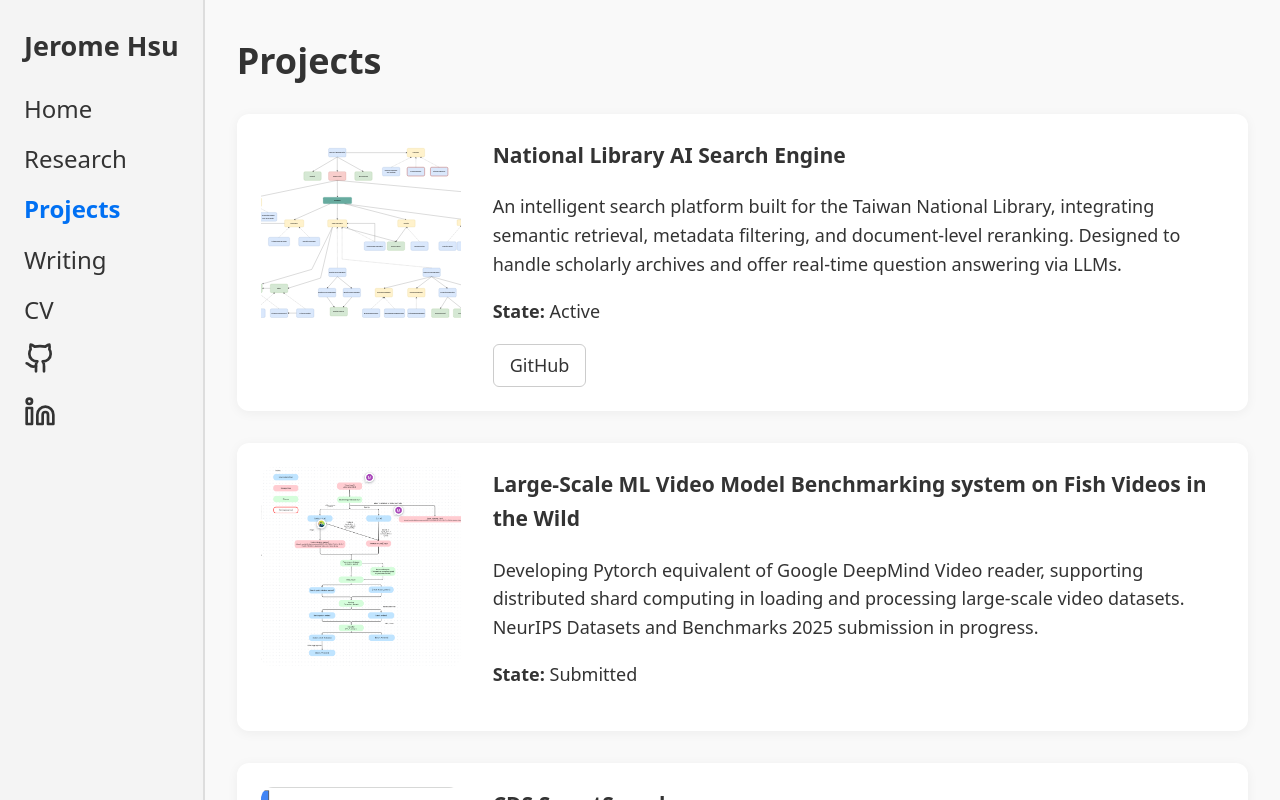
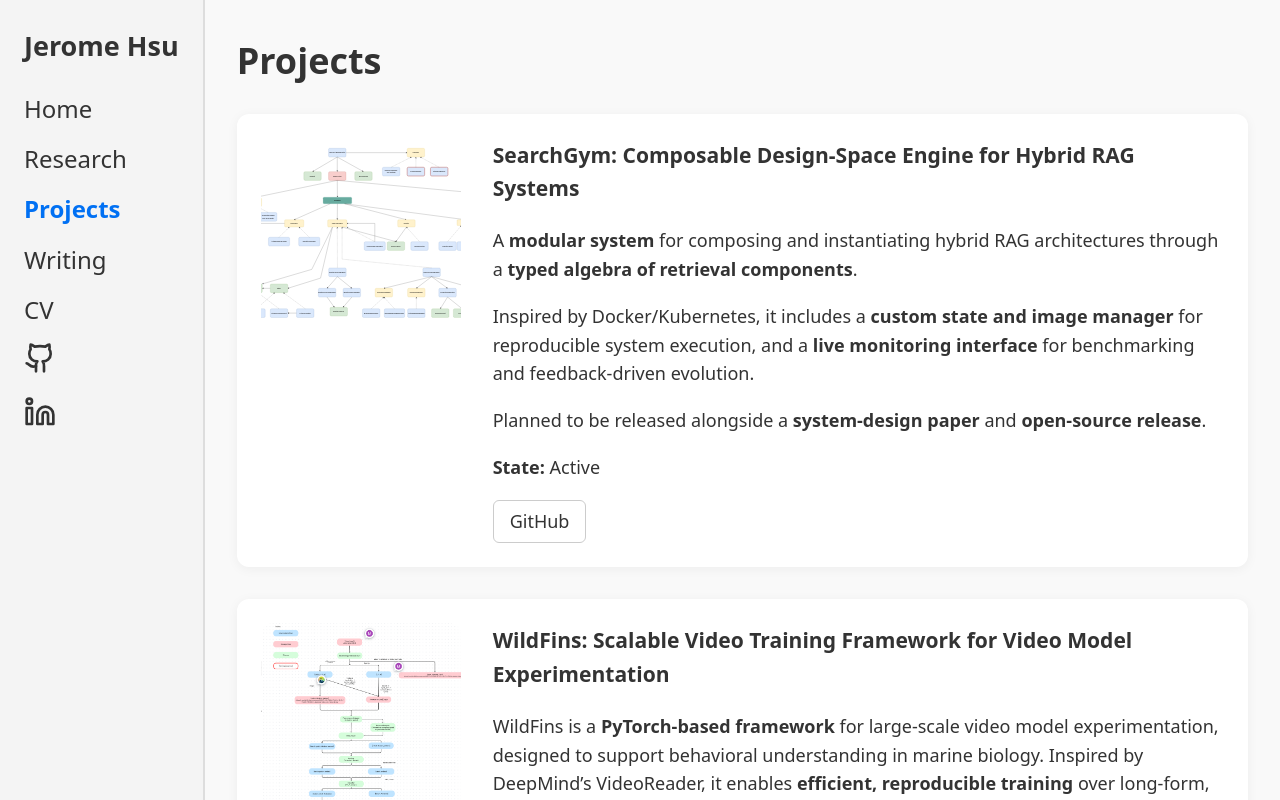
Before and after one commit to JeromeTH/jerome-tzehou-hsu, a React (Vite) app: page /jerome-tzehou-hsu/projects in a window 1280 px wide. Built offline with nearby package versions, Linux system fonts and the light colour scheme.

Commit message:
updated after summer 2025

```diff
--- a/src/components/ProjectCard.tsx
+++ b/src/components/ProjectCard.tsx
@@ -1,10 +1,11 @@
 // ProjectCard.tsx
 import BaseCard from './BaseCard'
+import type { ReactNode } from 'react';
 
 interface ProjectCardProps {
   image: string
   title: string
-  description: string
+  description: ReactNode
   state: string
   githubLink?: string | null
   demoLink?: string | null
--- a/src/pages/Projects.tsx
+++ b/src/pages/Projects.tsx
@@ -9,31 +9,56 @@ export default function Projects() {
   return (
     <div>
       <h1>Projects</h1>
+
       <ProjectCard
         image={taihu}
-        title="National Library AI Search Engine"
-        description="An intelligent search platform built for the Taiwan National Library, integrating semantic retrieval, metadata filtering, and document-level reranking. Designed to handle scholarly archives and offer real-time question answering via LLMs."
+        title="SearchGym: Composable Design-Space Engine for Hybrid RAG Systems"
+        description={
+          <>
+            <p>
+              A <strong>modular system</strong> for composing and instantiating hybrid RAG architectures through a <strong>typed algebra of retrieval components</strong>.
+            </p>
+            <p>
+              Inspired by Docker/Kubernetes, it includes a <strong>custom state and image manager</strong> for reproducible system execution, and a <strong>live monitoring interface</strong> for benchmarking and feedback-driven evolution.
+            </p>
+            <p>
+              Planned to be released alongside a <strong>system-design paper</strong> and <strong>open-source release</strong>.
+            </p>
+          </>
+        }
         state="Active"
         githubLink="https://github.com/NCL-TAIHU/RAG"
         demoLink={null}
       />
 
-    <ProjectCard
+      <ProjectCard
         image={wildfin}
-        title="Large-Scale ML Video Model Benchmarking system on Fish Videos in the Wild "
-        description="Developing Pytorch equivalent of Google DeepMind Video reader, supporting distributed shard computing in loading and processing large-scale video datasets.
-        NeurIPS Datasets and Benchmarks 2025 submission in progress."
+        title="WildFins: Scalable Video Training Framework for Video Model Experimentation"
+        description={
+          <>
+            <p>
+              WildFins is a <strong>PyTorch-based framework</strong> for large-scale video model experimentation, designed to support behavioral understanding in marine biology. Inspired by DeepMind’s VideoReader, it enables <strong>efficient, reproducible training</strong> over long-form, multi-part videos with minimal overhead.
+            </p>
+            <ul className="list-disc pl-6 my-2">
+              <li><strong>Clean separation</strong> between model, data, and evaluation configuration</li>
+              <li><strong>Full reproducibility</strong> of training runs</li>
+              <li><strong>Seamless scaling</strong> to multi-GPU setups and long video sequences</li>
+            </ul>
+            <p>
+              This framework powered the creation and benchmarking of a <strong>new in-situ animal behavior dataset</strong> for <strong>NeurIPS 2025</strong> (Datasets and Benchmarks track, under review).
+            </p>
+          </>
+        }
         state="Submitted"
         githubLink={null}
         demoLink={null}
       />
 
-
       <ProjectCard
         image={smartsearch}
         title="CDS SmartSearch"
         description="Project lead in the development of a smart search engine for Cornell Data Science Project Team.
-        Systems aims to help current and prospective members understand the team's historical codebases.
+        System aims to help current and prospective members understand the team's historical codebases.
         It performs a context-aware traversal of the codebase, deconstructs the code using abstract syntax trees,
         and embeds the code into a vector database for semantic search."
         state="Paused"
@@ -41,22 +66,20 @@ export default function Projects() {
         demoLink={null}
       />
 
-        <ProjectCard
+      <ProjectCard
         image={critter}
         title="Critter World Evolution Simulator"
         description="Class project of CS 2112: Honors Object-Oriented Programming. Built the parser and interpreter of a custom critter behavior language in Java,
-        Multithreaded simluator and GUI using the MVC design pattern and JavaFX. Received A+ grade and highest project score in the honors Cornell CS cohort."
+        multithreaded simulator and GUI using the MVC design pattern and JavaFX. Received <strong>A+ grade</strong> and <strong>highest project score</strong> in the honors Cornell CS cohort."
         state="Completed. Unable to show code due to Cornell's academic integrity policy."
         githubLink={null}
         demoLink={null}
       />
 
-
-
       <ProjectCard
         image={pltv}
         title="Lifetime Value Prediction for Mobile Advertising"
-        description="Independently developed lifetime value prediction feature for mobile advertising startup Bubbleye. Utilized advanced machine learning techniques to predict user lifetime value, enhancing ad targeting and campaign effectiveness."
+        description="Independently developed <strong>lifetime value prediction feature</strong> for mobile advertising startup Bubbleye. Utilized <strong>advanced machine learning techniques</strong> to predict user lifetime value, enhancing ad targeting and campaign effectiveness."
         state="Completed"
         githubLink={null}
         demoLink={null}
--- a/src/pages/Research.tsx
+++ b/src/pages/Research.tsx
@@ -1,17 +1,30 @@
 import ResearchCard from '../components/ResearchCard'
 import covidAggressionImage from '../assets/covid-aggression.png'
+
+// Fish emoji placeholder image
+const fishImage = '🐟'
 
 export default function Research() {
   return (
     <div>
       <h1>Research</h1>
+
+      <ResearchCard
+        image={fishImage}
+        title="WildFin: A Video Dataset of Fish Behavior In-the-Wild"
+        venue="NeurIPS 2025 Datasets and Benchmarks (Under Review)"
+        authors="Abigail Grassick, Jerome Tze-Hou Hsu, Max Whitton, Ethan Lin, Liam Gutierrez, Madelyn Hair, Haozheng Yu, Kristin Branson, Vivek Jayaraman, Michael A. Gil, Andrew M. Hein, Jennifer J. Sun"
+        paperLink={null}
+        codeLink={null}
+      />
+
       <ResearchCard
         image={covidAggressionImage}
         title="Increased Online Aggression During COVID-19 Lockdowns: Two-Stage Study of Deep Text Mining and Difference-in-Differences Analysis"
         venue="Journal of Medical Internet Research, 2022"
         authors="Jerome Tze-Hou Hsu, Richard Tzong-Han Tsai"
-        paperLink="https://www.jmir.org/2022/8/e38776" // replace if needed
-        codeLink="https://github.com/JeromeTH/Increased-Online-Aggression-During-COVID-19-Lockdowns" // replace with actual repo
+        paperLink="https://www.jmir.org/2022/8/e38776"
+        codeLink="https://github.com/JeromeTH/Increased-Online-Aggression-During-COVID-19-Lockdowns"
       />
     </div>
   )
--- a/src/pages/Writing.tsx
+++ b/src/pages/Writing.tsx
@@ -27,7 +27,7 @@ export default function Writing() {
         link="https://medium.com/@jthsu20/platos-allegory-of-the-cave-and-the-conformist-5cab43e4e832"
       />
 
-        <ArticleCard
+      <ArticleCard
         image={star}
         title="Perfectly Imperfect. What playing Bach taught me"
         hook="For a frustrated soul that questions whether efforts are even worth it."
```
